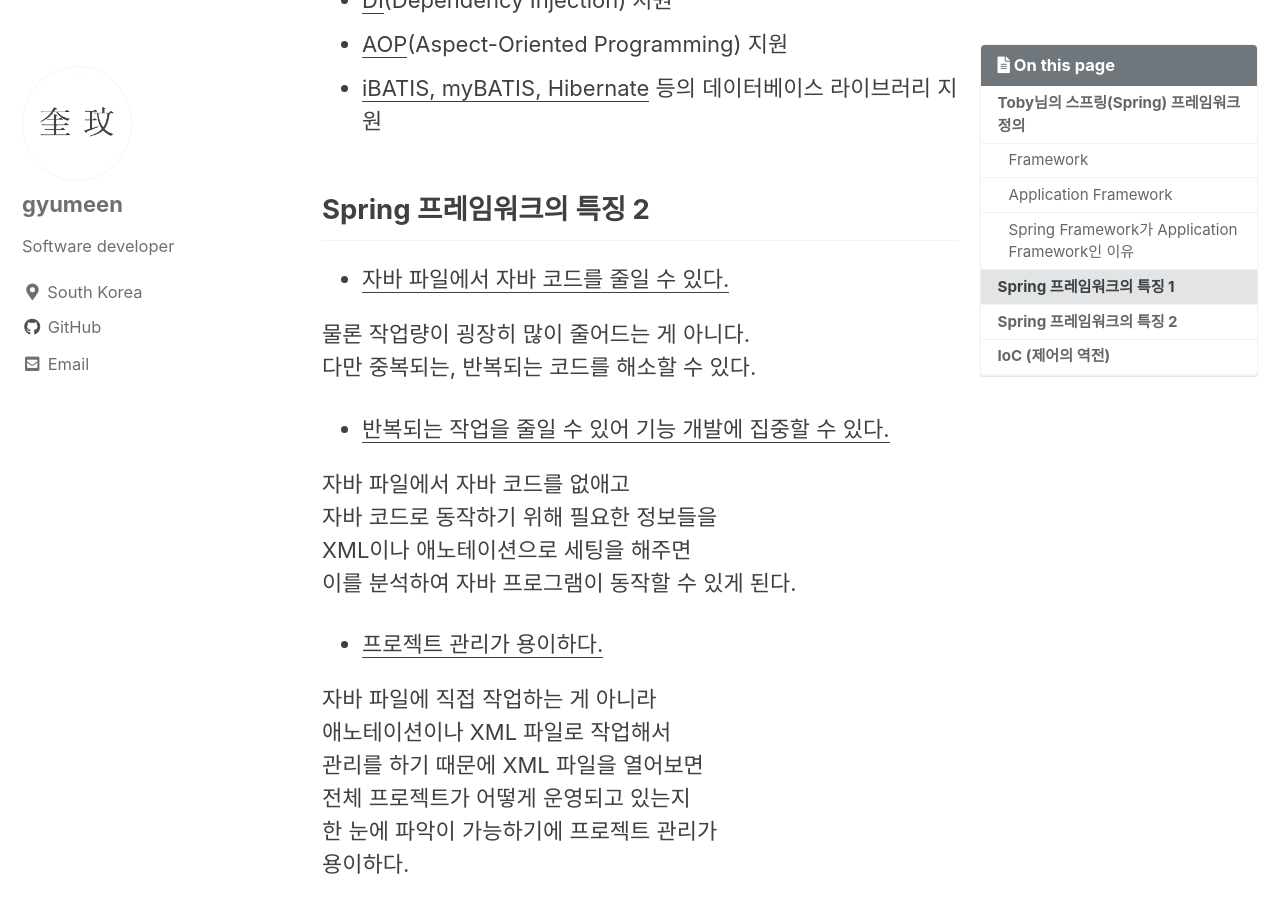
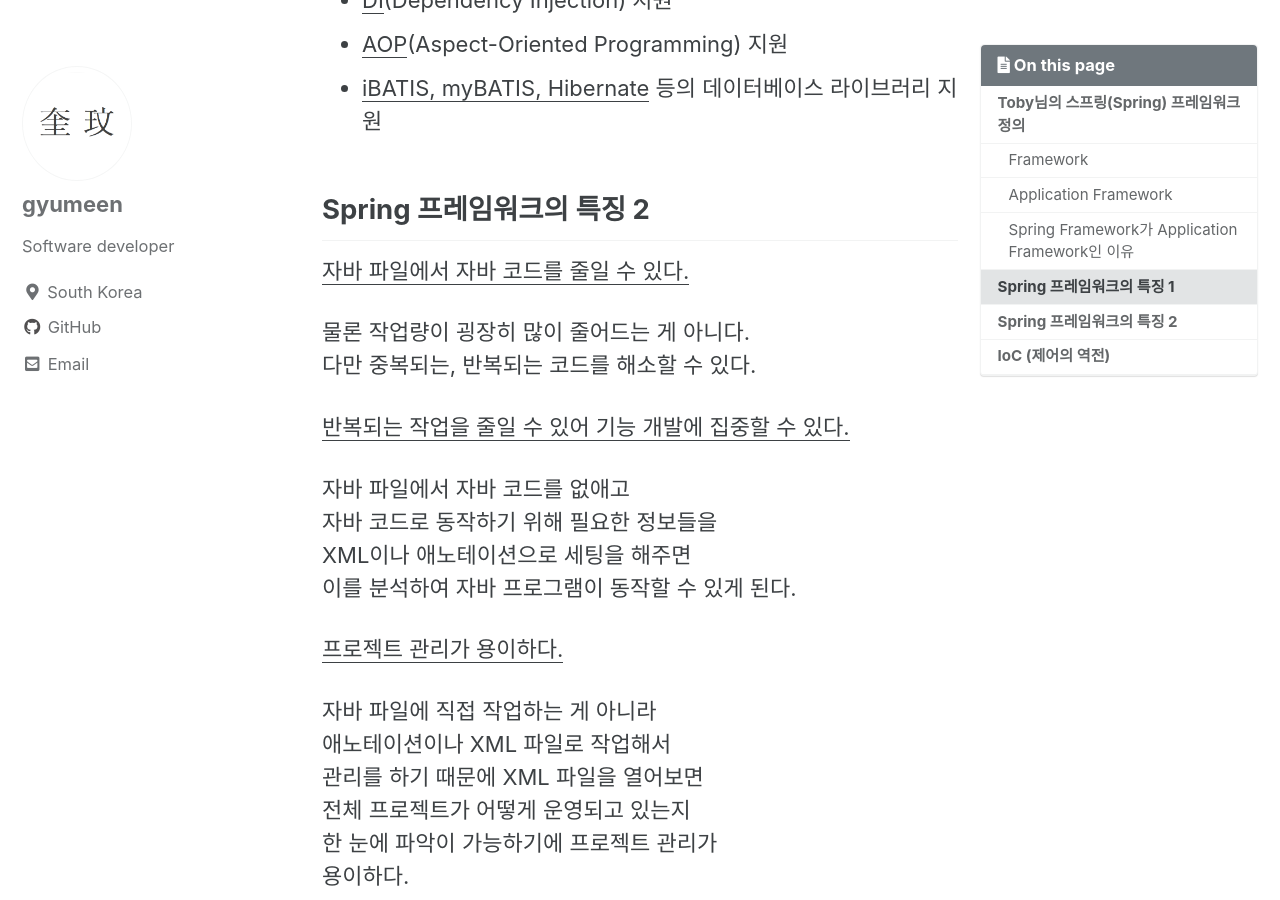
Before and after one commit to gyumeen/gyumeen.github.io, a Jekyll site: the page built from _posts/2021/Spring/2021-01-13-Spring framework - basic.md, in a window 1280 px wide and 900 px high, scrolled down 3351 px. Built offline with Jekyll 4.4.1, drawn with Linux system fonts in a browser that asks for light colours; cached includes are drawn as plain includes; comment, search, counter and statistics services are not loaded.

```diff
--- a/_posts/2021/Spring/2021-01-13-Spring framework - basic.md
+++ b/_posts/2021/Spring/2021-01-13-Spring framework - basic.md
@@ -114,19 +114,19 @@ Spring은 객체지향 언어가 가진
 
 ## Spring 프레임워크의 특징 2
 
-- <U>자바 파일에서 자바 코드를 줄일 수 있다.</U>
+<U>자바 파일에서 자바 코드를 줄일 수 있다.</U>
 
 물론 작업량이 굉장히 많이 줄어드는 게 아니다.
 다만 중복되는, 반복되는 코드를 해소할 수 있다.
 
-- <U>반복되는 작업을 줄일 수 있어 기능 개발에 집중할 수 있다.</U>
+<U>반복되는 작업을 줄일 수 있어 기능 개발에 집중할 수 있다.</U>
 
 자바 파일에서 자바 코드를 없애고
 자바 코드로 동작하기 위해 필요한 정보들을
 XML이나 애노테이션으로 세팅을 해주면
 이를 분석하여 자바 프로그램이 동작할 수 있게 된다.
 
-- <U>프로젝트 관리가 용이하다.</U>
+<U>프로젝트 관리가 용이하다.</U>
 
 자바 파일에 직접 작업하는 게 아니라
 애노테이션이나 XML 파일로 작업해서
@@ -135,15 +135,15 @@ XML이나 애노테이션으로 세팅을 해주면
 한 눈에 파악이 가능하기에 프로젝트 관리가
 용이하다.
 
-- <U>다수의 개발자와 동시에 프로젝트 개발하기 용이하다.</U>
+<U>다수의 개발자와 동시에 프로젝트 개발하기 용이하다.</U>
 
-- 처음 프로젝트 세팅이 복잡하다.
+<U>처음 프로젝트 세팅이 복잡하다.</U>
 
 하지만 한번 프로젝트 세팅을 잘해놓으면
 이후의 작업은 굉장히 간결하고 쉽게
 개발이 가능하다.
 
-- 스프링 프레임워크에 대한 개념을 제대로 숙지하지 못하면 코드 분석조차 어렵다.
+<U>스프링 프레임워크에 대한 개념을 제대로 숙지하지 못하면 코드 분석조차 어렵다.</U>
 
 스프링 프레임워크 동작원리 자체가
 구동에 필요한 정보를 기록해 놓으면
```
